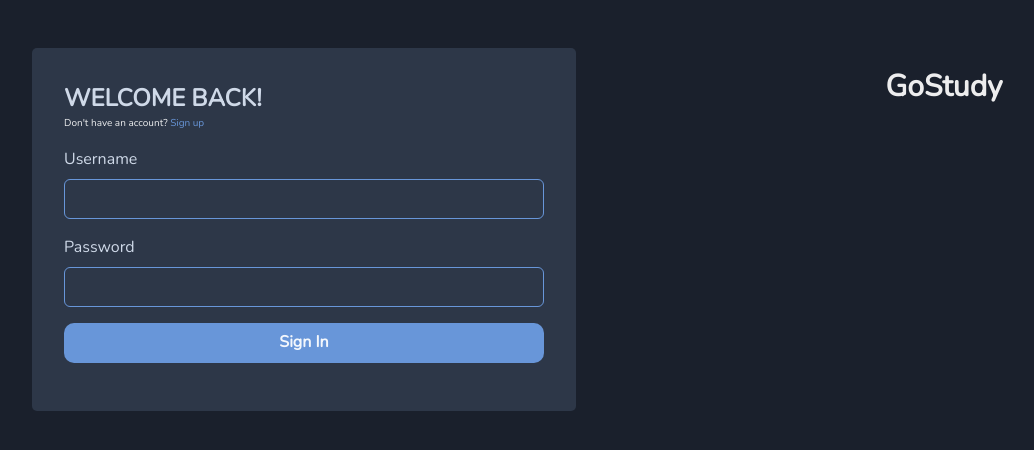
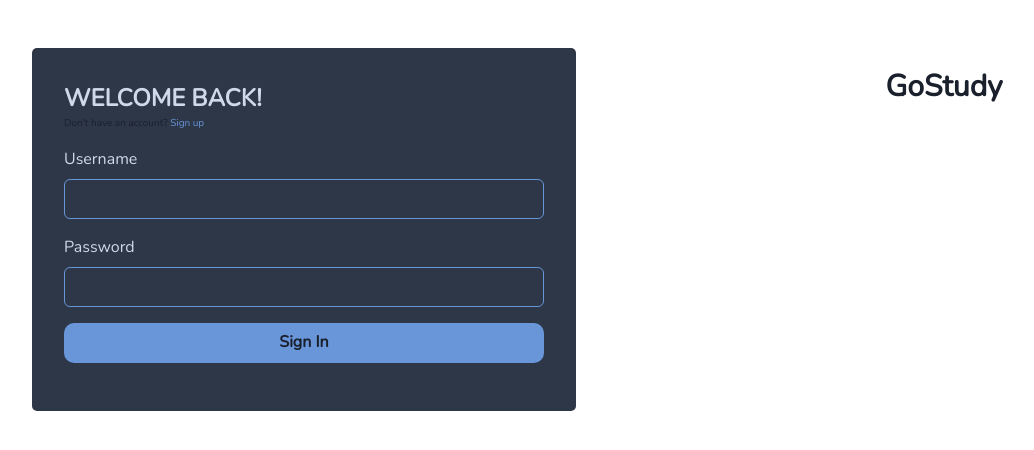
Before and after one commit to KeatonShawhan/goStudy, a React (Vite) app in the folder frontend/Frontend-React-App/: page / in a window 1280 px wide. Shown: the top 450 px of the page, without its empty margins (16-1050 px from the left). Built offline with nearby package versions, Linux system fonts and the light colour scheme; no server answers.

Commit message:
hoipefuiylworks

```diff
--- a/frontend/Frontend-React-App/src/main.tsx
+++ b/frontend/Frontend-React-App/src/main.tsx
@@ -9,7 +9,7 @@
 ReactDOM.createRoot(document.getElementById('root')!).render(
   <React.StrictMode>
     <ChakraProvider theme={theme}>
-      <ColorModeScript initialColorMode={theme.config.initialColorMode}/>
+      <ColorModeScript initialColorMode='dark'/>
     <App />
     </ChakraProvider>
   </React.StrictMode>,
--- a/frontend/Frontend-React-App/src/theme.ts
+++ b/frontend/Frontend-React-App/src/theme.ts
@@ -1,15 +1,10 @@
-import { extendTheme, type ThemeConfig } from '@chakra-ui/react';
+import { extendTheme } from '@chakra-ui/react';
 import '@fontsource/nunito'
 import '@fontsource/overpass'
 
-const config: ThemeConfig = {
 
-  initialColorMode: 'dark',
-  useSystemColorMode: true
-}
 
 const theme = extendTheme({
-    config,
     fonts: {
       heading: `'Overpass', sans-serif`,
       body: `'Nunito', sans-serif`,
```
